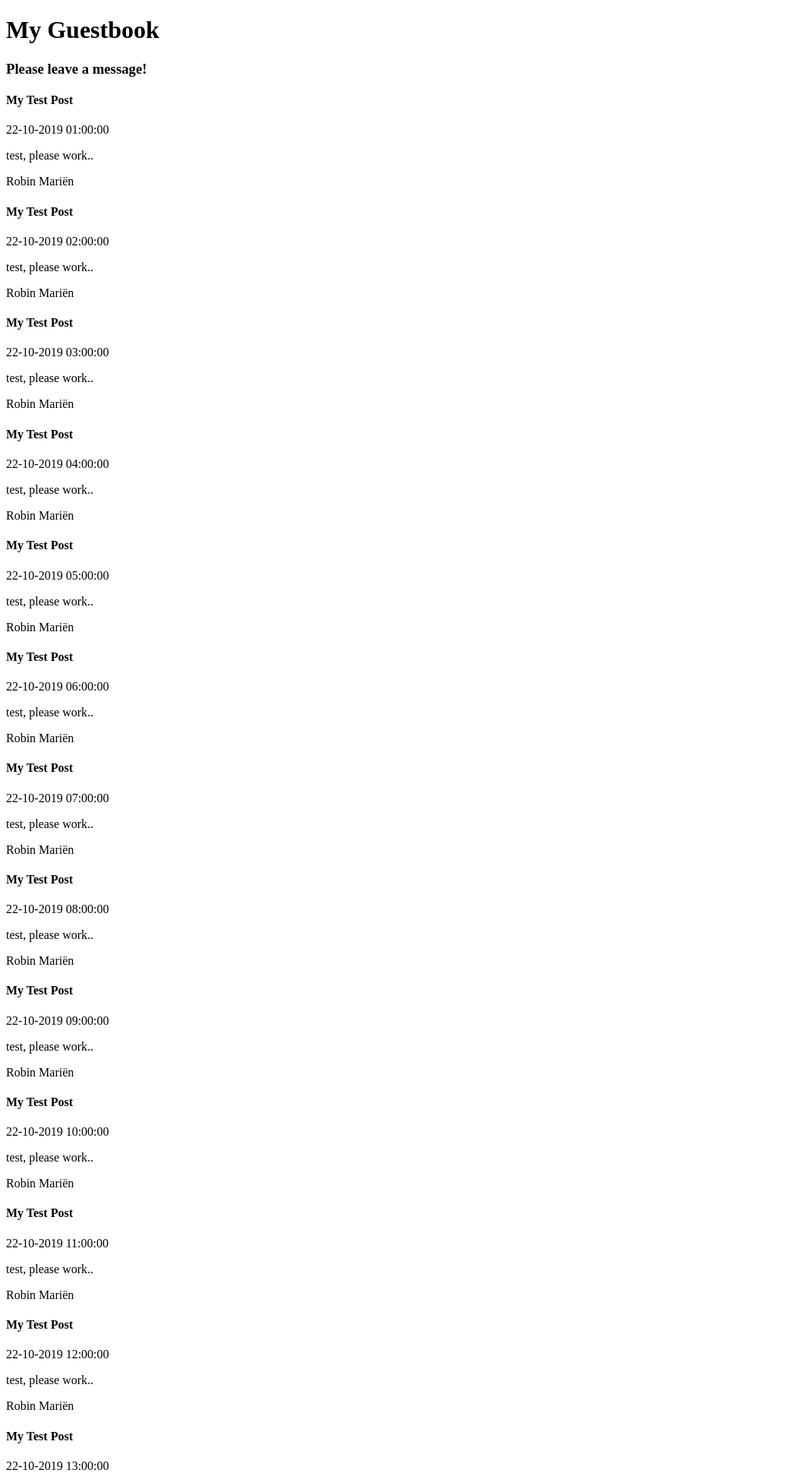
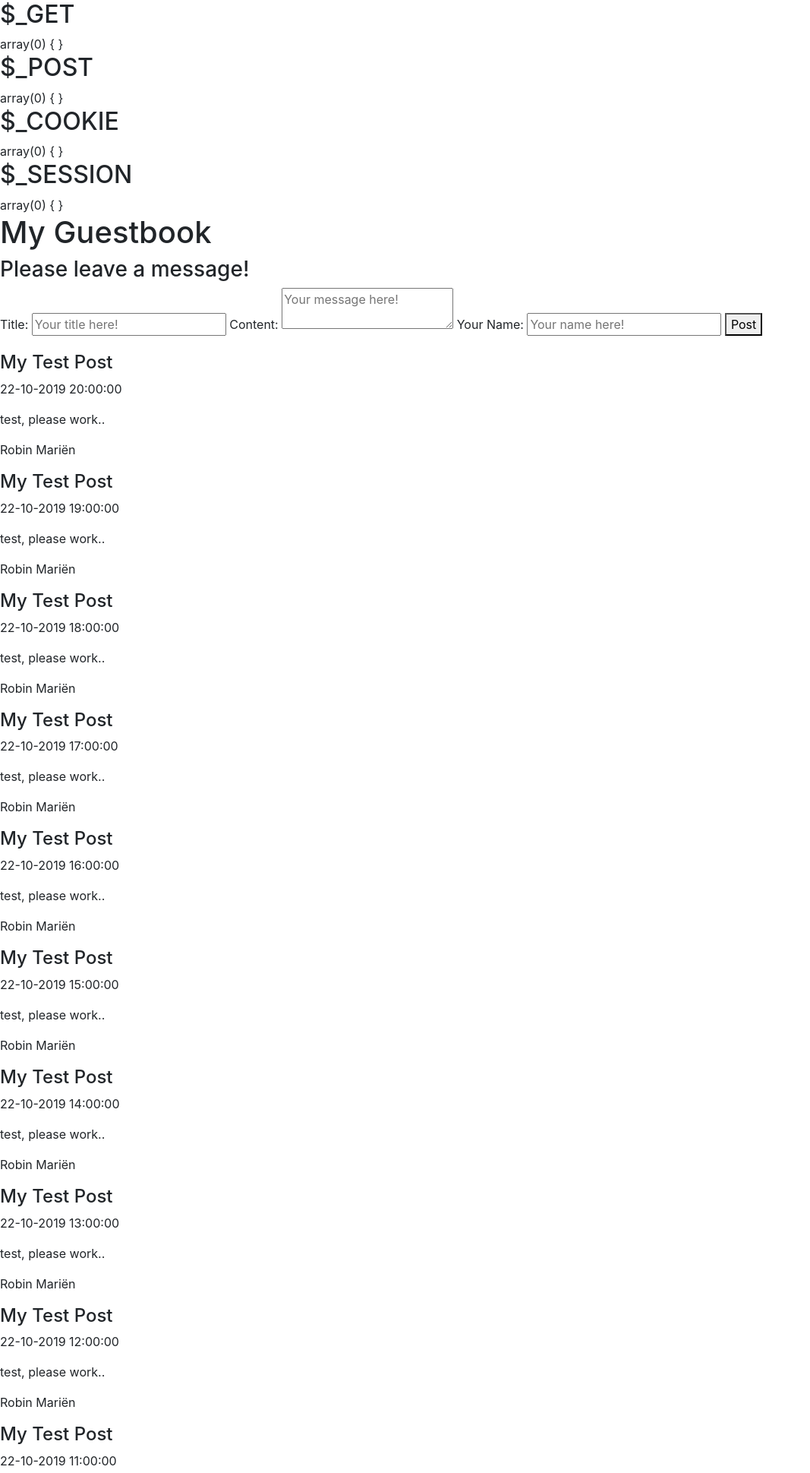
Before and after one commit to RobinMarien/challenge-php-guestbook, a PHP site: page / in a window 1280 px wide. Shown: the top 1939 px of the page at 76% size, without its empty margins (0-1067 px from the left). Run offline with PHP 8.4, Linux system fonts and the light colour scheme.

Commit message:
almost there

```diff
--- a/controller/HomeController.php
+++ b/controller/HomeController.php
@@ -10,4 +10,5 @@ class HomeController
 
         require 'view/home.php';
     }
+
 }
--- a/index.php
+++ b/index.php
@@ -10,5 +10,60 @@ require 'controller/HomeController.php';
 require 'model/Post.php';
 require 'model/PostLoader.php';
 
+session_start();
+
+function whatIsHappening() {
+    echo '<h2>$_GET</h2>';
+    var_dump($_GET);
+    echo '<h2>$_POST</h2>';
+    var_dump($_POST);
+    echo '<h2>$_COOKIE</h2>';
+    var_dump($_COOKIE);
+    echo '<h2>$_SESSION</h2>';
+    var_dump($_SESSION);
+}
+
+whatIsHappening();
+
+function test_input($data) {
+    $data = trim($data); // Strip whitespace (or other characters) from the beginning and end of a string
+    $data = htmlspecialchars($data); // Convert special characters to HTML entities ( < = &lt; , ... )
+    return $data;
+}
+
+if ($_SERVER['REQUEST_METHOD'] == 'POST') {
+
+    $alerts = [];
+
+    $title = test_input($_POST["title"]);
+    $content = test_input($_POST["content"]);
+    $author = test_input($_POST["author"]);
+
+    if (empty($title)) {
+        $alerts[] = "Please fill in the <a href='#title' class='alert-link'>Title</a>!";
+    }
+    if (empty($content)) {
+        $alerts[] = "Please fill in your <a href='#content' class='alert-link'>Message</a>!";
+    }
+    if (empty($author)) {
+        $alerts[] = "Please fill in your <a href='#author' class='alert-link'>Name</a>!";
+    }
+    $date = date('d-m-Y H:i:s');
+
+    //$_POST['date'] = $date;
+
+    // DISPLAY ALERTS
+    if (!empty($alerts)){
+        foreach ($alerts as $alert){
+            echo ("<div class='alert alert-warning' role='alert'>" . $alert . "</div>");
+        }
+    }
+    else {
+        $newMessage = new Post($title, $date, $content, $author);
+    }
+}
+
+
+
 $controller = new HomeController();
 $controller -> render();
--- a/model/Post.php
+++ b/model/Post.php
@@ -1,14 +1,12 @@
 <?php
 
-
+declare(strict_types=1);
 class Post
 {
     private $title;
     private $date;
     private $content;
     private $author;
-
-
 
     public function __construct(string $_title, string $_date, string $_content, string $_author)
     {
--- a/model/PostLoader.php
+++ b/model/PostLoader.php
@@ -1,6 +1,6 @@
 <?php
 
-
+declare(strict_types=1);
 class PostLoader
 {
     public function loadPosts() : array {
@@ -9,6 +9,8 @@ class PostLoader
         foreach ($json AS $postJson){
             $list[] = new Post($postJson['title'], $postJson['date'], $postJson['content'], $postJson['author']);
         }
-        return $list;
+
+        $reverseList = array_reverse($list);
+        return $reverseList;
     }
 }
--- a/view/home.php
+++ b/view/home.php
@@ -1,4 +1,7 @@
-<?php ?>
+<?php
+
+
+?>
 
 <!doctype html>
 <html lang="en">
@@ -8,10 +11,21 @@
           content="width=device-width, user-scalable=no, initial-scale=1.0, maximum-scale=1.0, minimum-scale=1.0">
     <meta http-equiv="X-UA-Compatible" content="ie=edge">
     <title>Guestbook</title>
+    <link href="https://stackpath.bootstrapcdn.com/bootstrap/4.3.1/css/bootstrap.min.css" rel="stylesheet" integrity="sha384-ggOyR0iXCbMQv3Xipma34MD+dH/1fQ784/j6cY/iJTQUOhcWr7x9JvoRxT2MZw1T" crossorigin="anonymous">
 </head>
 <body>
 <h1>My Guestbook</h1>
 <h3>Please leave a message!</h3>
+
+<form method="post">
+    <label for="title">Title:</label>
+    <input type="text" id="title" name="title" placeholder="Your title here!">
+    <label for="content">Content:</label>
+    <textarea id="content" name="content" placeholder="Your message here!"></textarea>
+    <label for="author">Your Name:</label>
+    <input type="text" id="author" name="author" placeholder="Your name here!">
+    <button type="submit">Post</button>
+</form>
 
 
 <?php foreach($allPosts AS $post):?>
```
Also changed, not shown: data/posts.json (+20 -20 lines).
